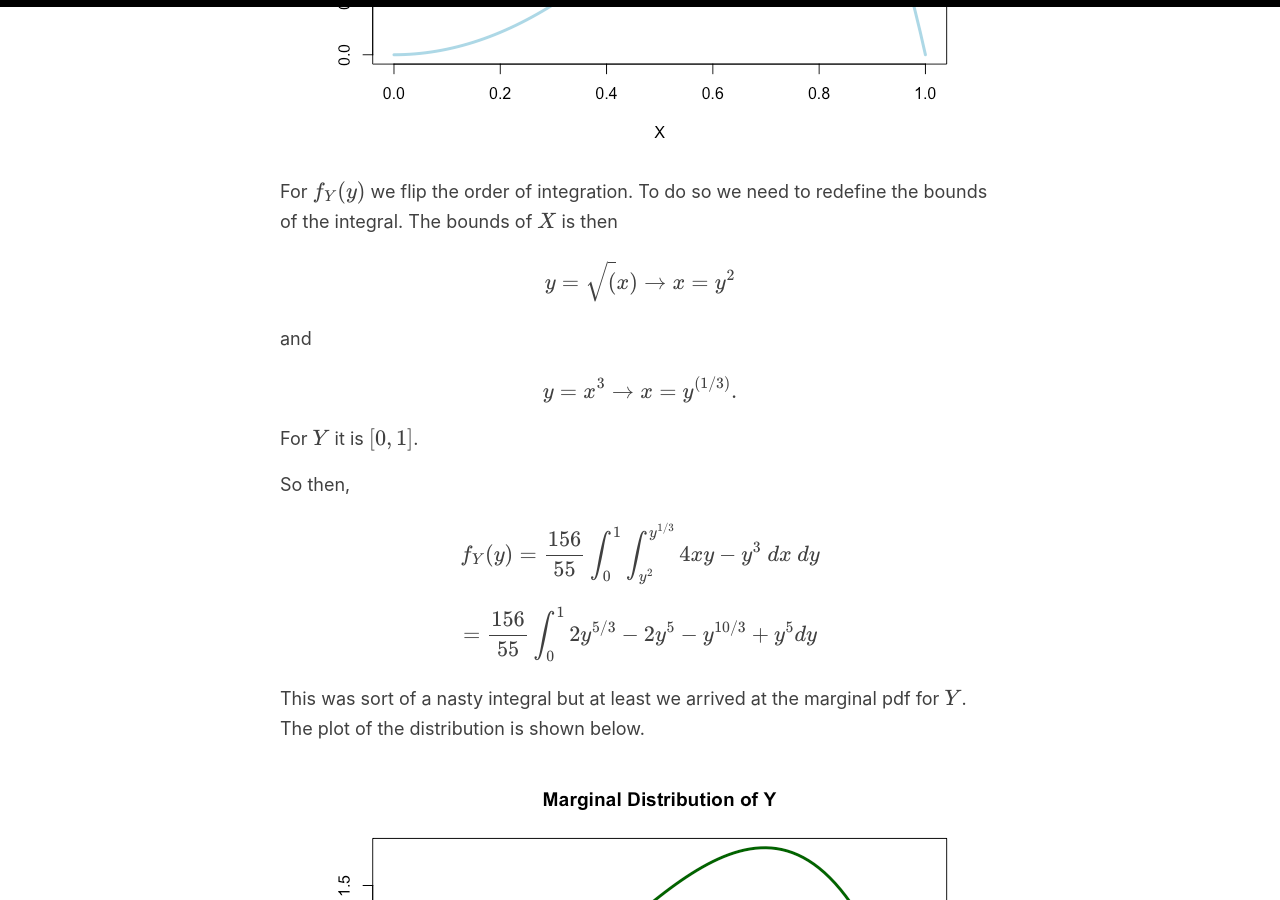
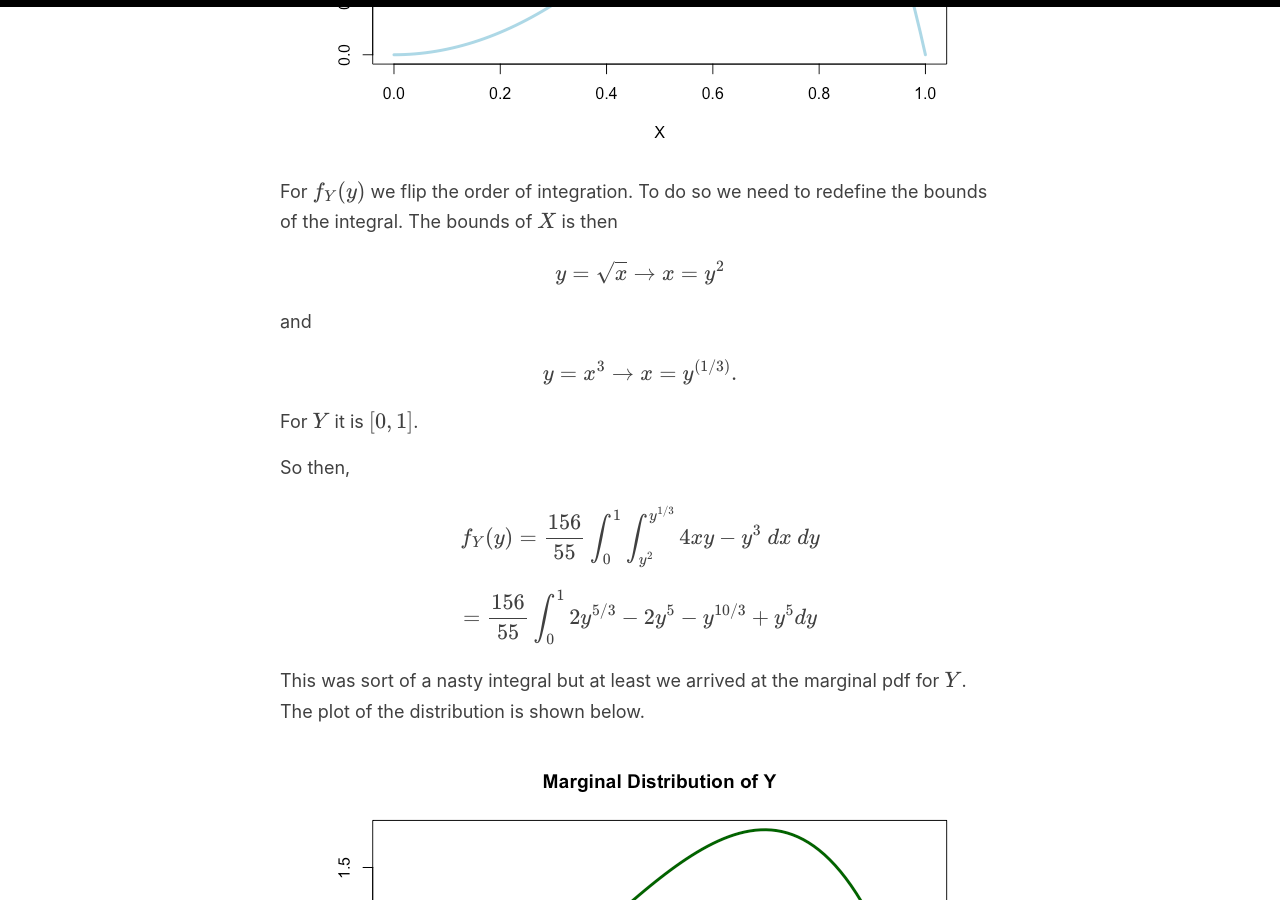
Before and after one commit to kayleeisokay/kayleeisokay.github.io, a Jekyll site: the page built from _posts/2024-08-30-marginal_dist.md, in a window 1280 px wide and 900 px high, scrolled down 8063 px. Built offline with Jekyll 4.4.1, drawn with Linux system fonts in a browser that asks for light colours.

Commit message:
fix formatting

```diff
--- a/_posts/2024-08-30-marginal_dist.md
+++ b/_posts/2024-08-30-marginal_dist.md
@@ -205,7 +205,7 @@ The plot of $f_X(x)$ is shown below.
 For $f_Y(y)$ we flip the order of integration. To do so we need to redefine the bounds of the integral. The bounds of $X$ is then
 
 $$
-y = \sqrt(x) \rightarrow x = y^2
+y = \sqrt{x} \rightarrow x = y^2
 $$
 
 and
```
